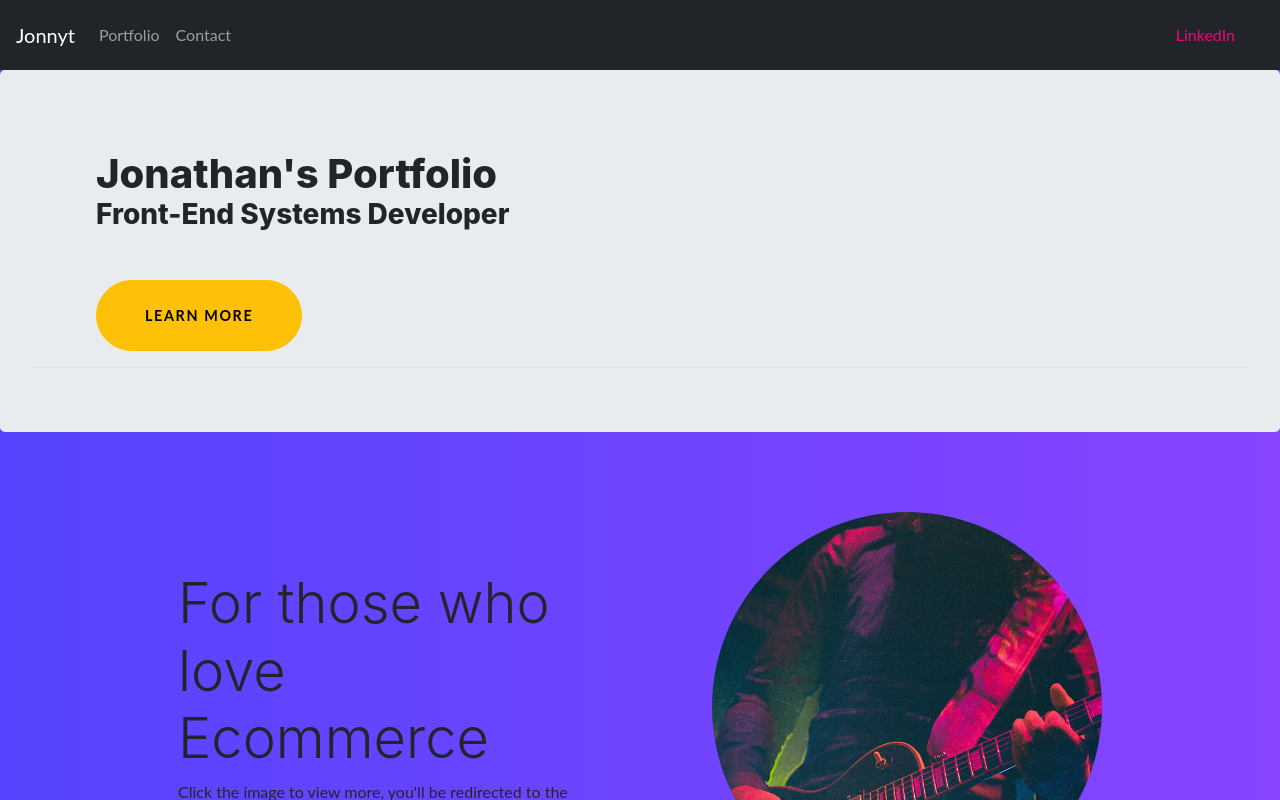
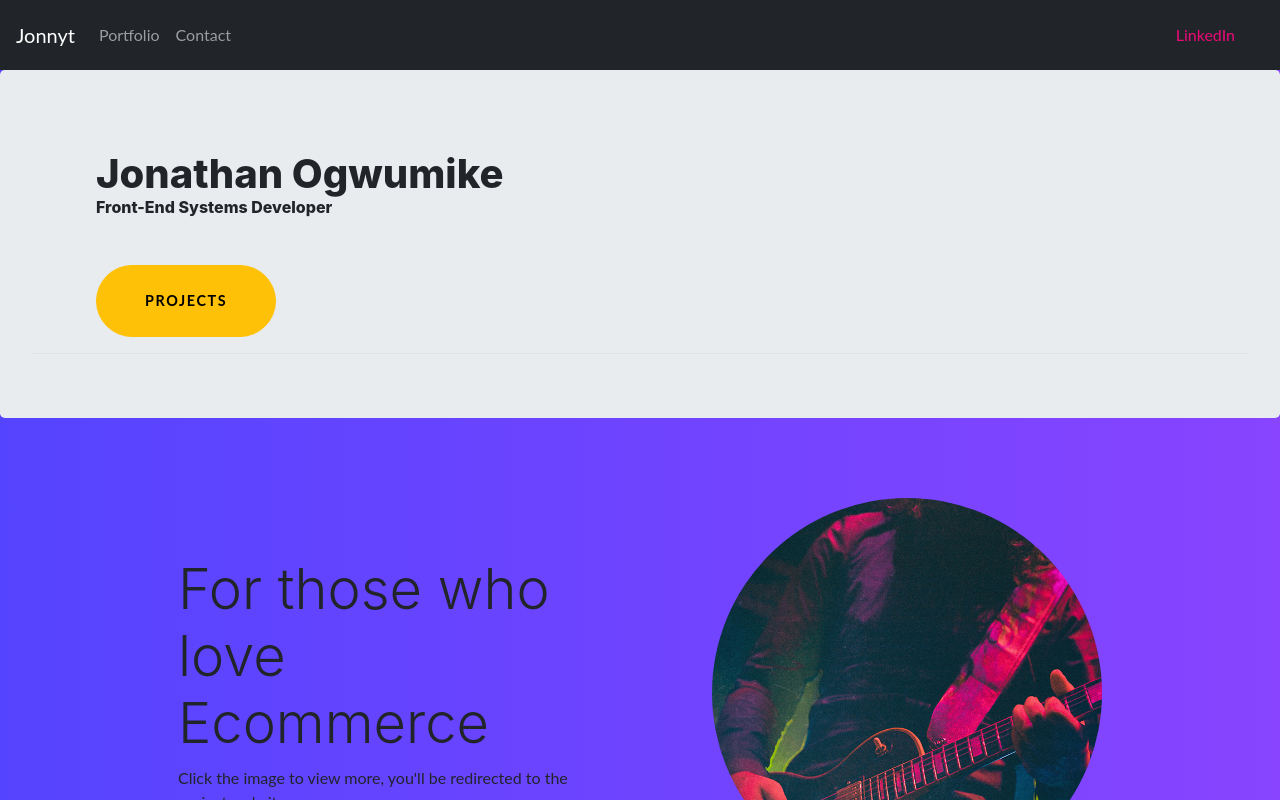
Before and after one commit to Jogwums/portfoliowebsite, a React (Create React App) app: page / in a window 1280 px wide. Shown: the top 800 px of the page. Built offline with nearby package versions, Linux system fonts and the light colour scheme.

Commit message:
visual header upgrade

```diff
--- a/src/components/Header/index.js
+++ b/src/components/Header/index.js
@@ -11,9 +11,9 @@ const HeaderDetails = () => {
       <Header class="masthead text-center text-white">
             <div class="masthead-content">
                 <div class="container px-5">
-                    <h1 class="masthead-heading mb-0">Jonathan's Portfolio</h1>
-                    <h3 class="masthead-subheading mb-0">Front-End Systems Developer</h3>
-                    <a class="btn btn-warning btn-xl rounded-pill mt-5" href="#scroll">Learn More</a>
+                    <h1 class="masthead-heading mb-0">Jonathan Ogwumike</h1>
+                    <h6 class="masthead-subheading mb-0">Front-End Systems Developer</h6>
+                    <a class="btn btn-warning btn-xl rounded-pill mt-5" href="#scroll">Projects</a>
                 </div>
             </div>
             <div class="bg-circle-1 bg-circle"></div>
```
